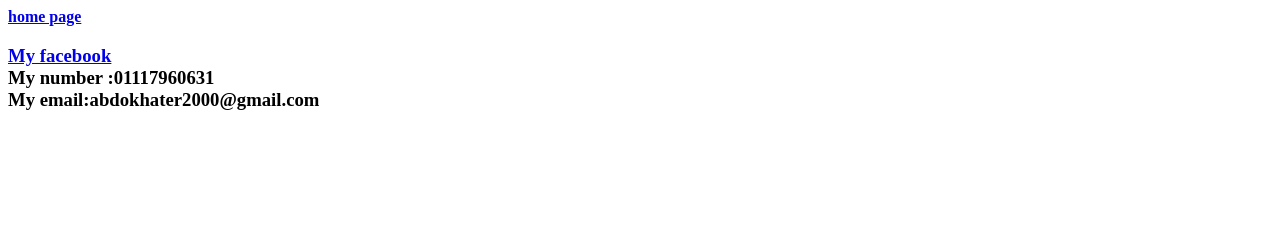
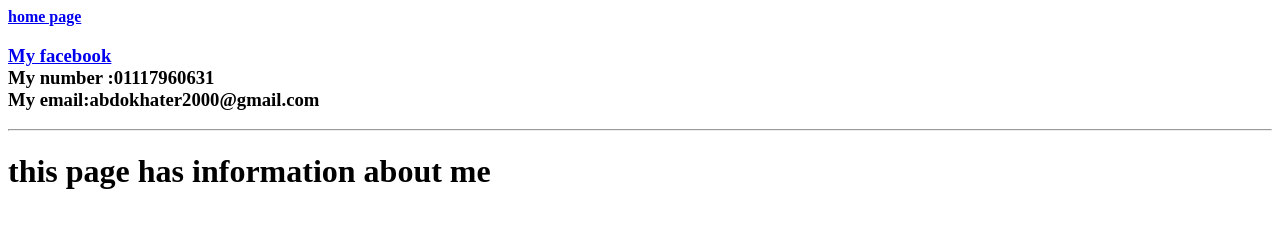
Before and after one commit to abdoahmed2004/Mycv, a plain HTML site: page c.html in a window 1280 px wide. Drawn offline with Linux system fonts and the light colour scheme.

Commit message:
Update c.html

```diff
--- a/c.html
+++ b/c.html
@@ -2,10 +2,11 @@
 <a href="index.html"><strong>home page</strong></a><br>
 <h3>
     <a href="https://www.facebook.com/profile.php?id=100009845373524&mibextid=ZbWKwL">My facebook</a><br>
-<strong>My number :01117960631</strong><br>
-<strong>My email:abdokhater2000@gmail.com</strong>
+    <strong>My number :01117960631</strong><br>
+    <strong>My email:abdokhater2000@gmail.com</strong>
 </h3>
-
+<hr>
+<h1>this page has information about me </h1>
 
 
 
```
